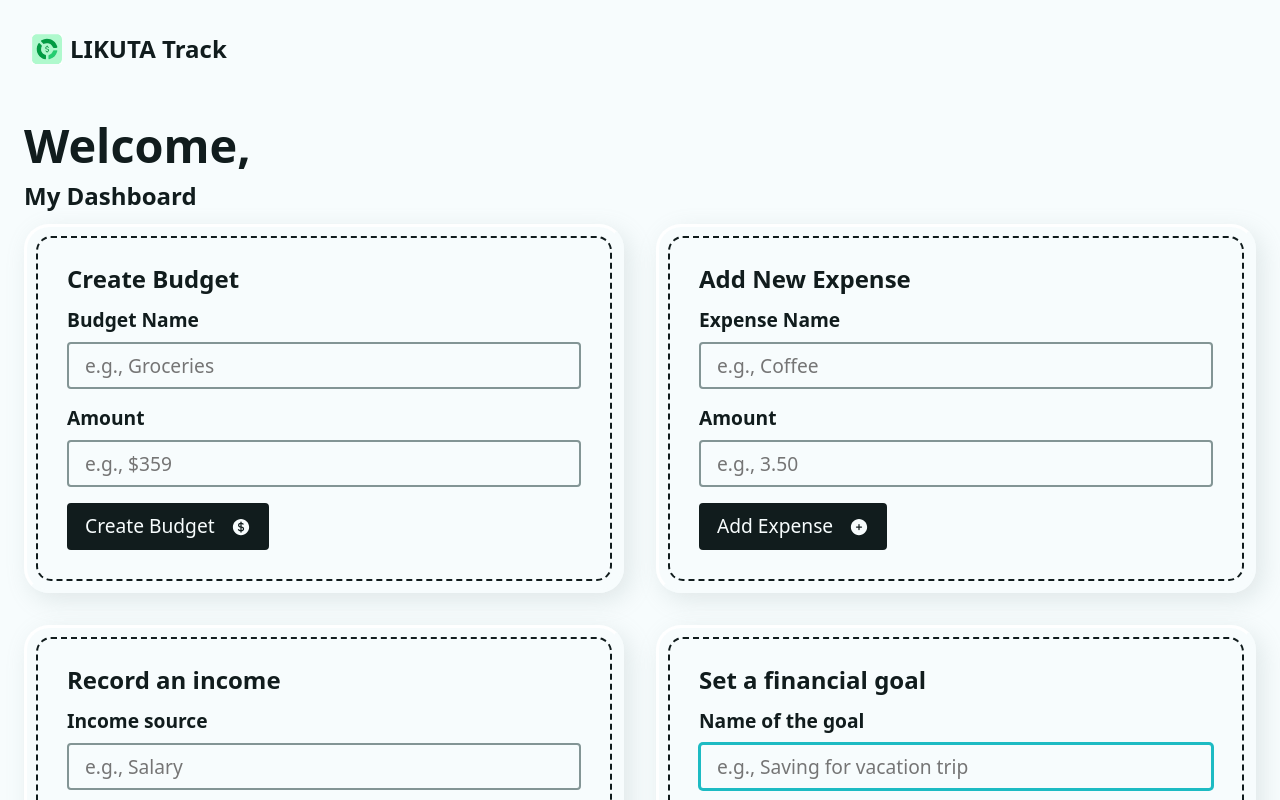
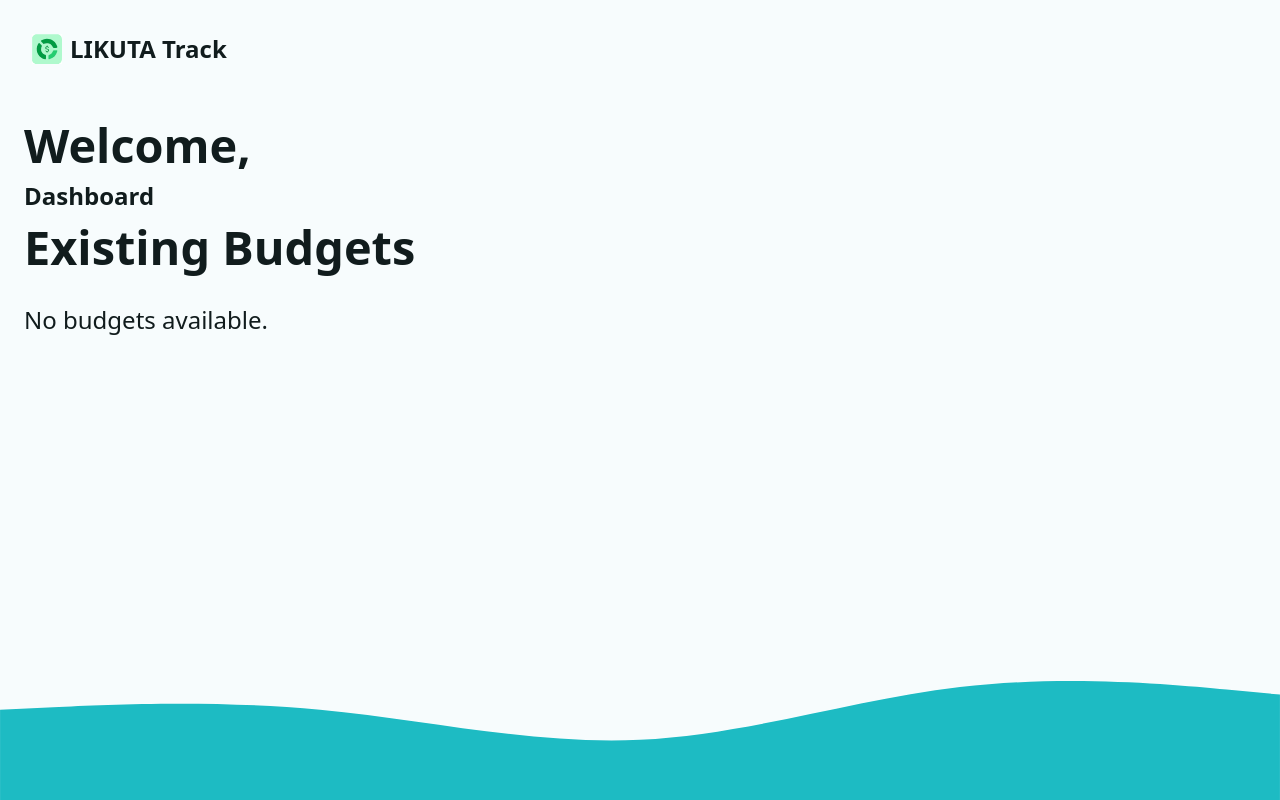
Before and after one commit to AntoineMHB/likuta_track_frontend, a React (Create React App) app: page /theDash in a window 1280 px wide. Shown: the top 800 px of the page. Built offline with nearby package versions, Linux system fonts and the light colour scheme.

Commit message:
Changes to be ran on the deployed app

```diff
--- a/src/components/TheDash.js
+++ b/src/components/TheDash.js
@@ -1,10 +1,6 @@
 import React, { useEffect, useState } from 'react';
 import { Link, useLoaderData } from 'react-router-dom';
 import { fetchData } from '../helpers';
-import AddBudgetForm from './AddBudgetForm';
-import AddExpenseForm from './AddExpenseForm';
-import AddFinancialGoalForm from './AddFinancialGoalForm';
-import AddIncomesForm from './AddIncomesForm';
 
 import BudgetItem from './Budgetitem';
 import Table from './Table';
@@ -38,14 +34,14 @@ const TheDash = () => {
     return (
         <div className="grid-sm">
             <h2>Welcome, <span className="accent">{userName}</span></h2>
-            <h3>My Dashboard</h3>
+            <h3>Dashboard</h3>
             <div className="grid-lg">
-                <div className="flex-lg">
+                {/* <div className="flex-lg">
                     <AddBudgetForm onAddBudget={addBudget} />
                     <AddExpenseForm budgets={budgets} />
                     <AddIncomesForm />
                     <AddFinancialGoalForm />
-                </div>
+                </div> */}
 
                 <h2>Existing Budgets</h2>
                 <div className="budgets">
```
